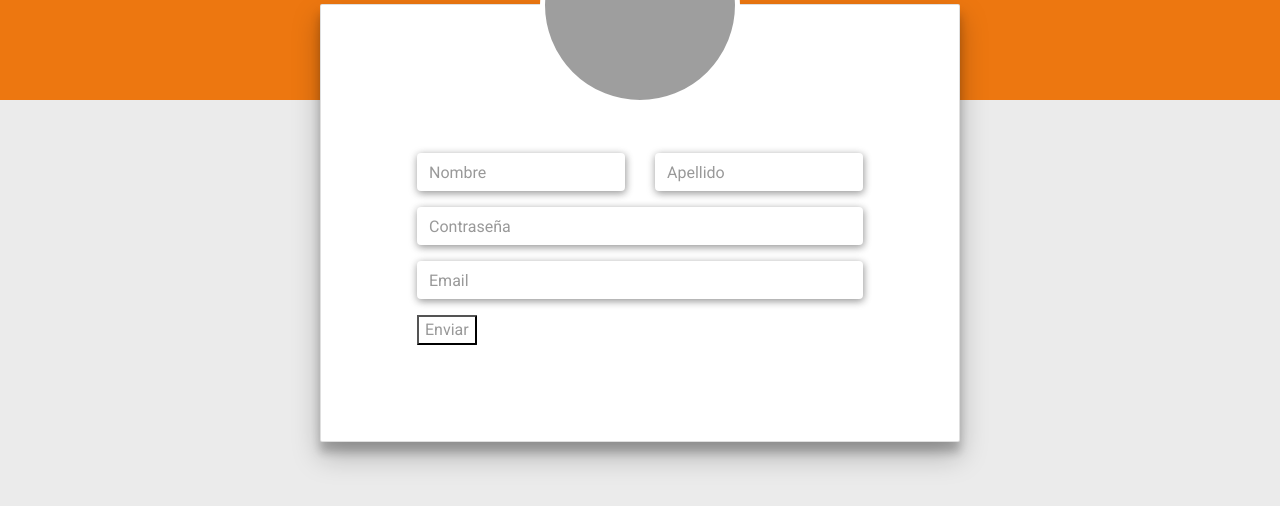
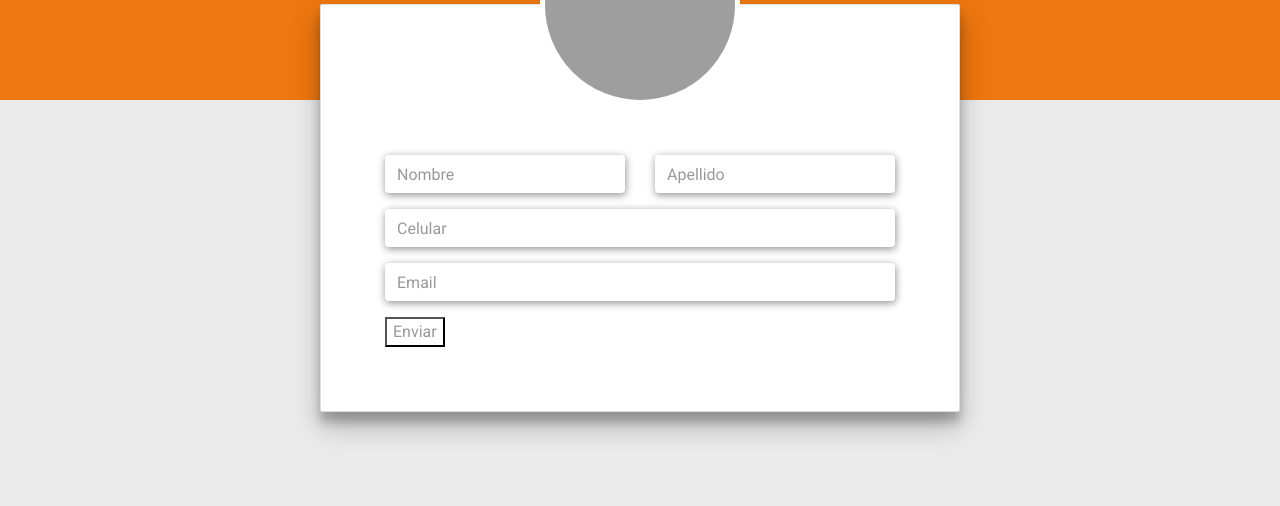
Before and after one commit to LeandroMAcosta/esquelvende, a Django app: template esquelvende/users/templates/edit_user.html in a window 1280 px wide. Shown: the part 196-702 px from the top of the page. Run offline with Django 3.2, Linux system fonts and the light colour scheme; the template is opened without the code that fills it: values that come from a table or form of the project are taken from there, others are empty; some libraries are stand-ins or nearby versions; grey boxes are pictures that could not be loaded.

Commit message:
avanzanding

```diff
--- a/esquelvende/products/static/css/style.css
+++ b/esquelvende/products/static/css/style.css
@@ -157,13 +157,12 @@ button:hover,
   box-shadow: 0 14px 28px rgba(0,0,0,0.25), 0 10px 10px rgba(0,0,0,0.22);
 }
 
-.form-control {
+.input-cstm {
   border: none;
   transition: box-shadow 300ms;
   box-shadow: 1px 2px 7px rgba(0,0,0,0.25), 0px 2px 10px rgba(0,0,0,0.22) !important;
-
 }
 
-.form-control:focus {
+.input-cstm:focus {
   box-shadow: 3px 5px 10px rgba(0,0,0,0.25), 0px 2px 10px rgba(0,0,0,0.22) !important;
 }
--- a/esquelvende/users/forms.py
+++ b/esquelvende/users/forms.py
@@ -60,16 +60,25 @@ class FormEditUser(forms.ModelForm):
         super(FormEditUser, self).__init__(*args, **kwargs)
         # self.fields['first_name'].required = True
         # self.fields['last_name'].required = True
-        self.fields['password'].widget  = forms.PasswordInput(attrs = {'class': 'form-control', 'placeholder': u'Contraseña'})
+        # self.fields['password'].widget  = forms.PasswordInput(attrs = {'class': 'form-control input-cstm', 'placeholder': u'Contraseña'})
         # self.fields['username'].widget  = forms.TextInput(attrs = {'class': 'form-control', 'placeholder': 'Nombre de usuario'})
-        self.fields['first_name'].widget= forms.TextInput(attrs = {'class': 'form-control','placeholder': 'Nombre'})
-        self.fields['last_name'].widget = forms.TextInput(attrs = {'class': 'form-control','placeholder': 'Apellido'})
-        self.fields['email'].widget     = forms.TextInput(attrs = {'class': 'form-control','placeholder': 'Email'})
+        self.fields['first_name'].widget= forms.TextInput(attrs = {'class': 'form-control input-cstm','placeholder': 'Nombre'})
+        self.fields['last_name'].widget = forms.TextInput(attrs = {'class': 'form-control input-cstm','placeholder': 'Apellido'})
+        self.fields['email'].widget     = forms.TextInput(attrs = {'class': 'form-control input-cstm','placeholder': 'Email'})
 
     class Meta:
         model = User
-        fields = ('last_name', 'first_name', 'email', 'password')
+        fields = ('last_name', 'first_name', 'email')
 
+class FormEditUserProfile(forms.ModelForm):
+
+    def __init__(self, *args, **kwargs):
+        super(FormEditUserProfile, self).__init__(*args, **kwargs)
+        self.fields['phone'].widget = forms.TextInput(attrs = {'class': 'form-control input-cstm','placeholder': 'Celular'})
+
+    class Meta:
+        model = UserProfile
+        fields = ('phone',)
 
 class FormAvatar(forms.ModelForm):
 
@@ -79,26 +88,26 @@ class FormAvatar(forms.ModelForm):
         model = UserProfile
         fields = ('avatar',)
 
-    def clean_avatar(self):
-        image_field = self.cleaned_data.get('avatar')
-        image_file = StringIO.StringIO(image_field.read())
-        image = Image.open(image_file)
-        w, h = image.size
-        image = image.resize((w, h), Image.ANTIALIAS)
-        image_file = StringIO.StringIO()
-        image.save(image_file, 'JPEG', quality=90)
-        image_field.file = image_file
-        return image_field
+    # def clean_avatar(self):
+    #     image_field = self.cleaned_data.get('avatar')
+    #     image_file = StringIO.StringIO(image_field.read())
+    #     image = Image.open(image_file)
+    #     w, h = image.size
+    #     image = image.resize((w, h), Image.ANTIALIAS)
+    #     image_file = StringIO.StringIO()
+    #     image.save(image_file, 'JPEG', quality=90)
+    #     image_field.file = image_file
+    #     return image_field
 
 
 class FormLogin(AuthenticationForm):
 
     def __init__(self, *args, **kwargs):
         super(FormLogin, self).__init__(*args, **kwargs)
-        self.fields['username'].widget=forms.TextInput(attrs = {'class': 'form-control',
+        self.fields['username'].widget=forms.TextInput(attrs = {'class': 'form-control input-cstm',
                                                                 'placeholder': 'Nombre de usuario'})
         self.fields['username'].label = ""
 
-        self.fields['password'].widget=forms.PasswordInput(attrs = {'class': 'form-control',
+        self.fields['password'].widget=forms.PasswordInput(attrs = {'class': 'form-control input-cstm',
                                                                     'placeholder': u'Contraseña'})
         self.fields['password'].label = "¿Olvidó su contraseña?"
--- a/esquelvende/users/static/css/users.css
+++ b/esquelvende/users/static/css/users.css
@@ -102,13 +102,8 @@ button.btn-login {
   height: 296px;
 }
 
-#account .content .card{
-  top: 200px;
-  padding-top: 100px!important;
-  width: 40rem;
-}
-
 #account .avatar {
+  background-color: white!important;
   background: no-repeat center;
   width: 200px;
   height: 200px;
@@ -123,10 +118,50 @@ button.btn-login {
   border-color: white;
   border-width: 5px;
 }
+
 #account .avatar-container input[type=file] {
   display: none;
 }
 
+#account .avatar:hover {
+  cursor: pointer;
+}
+
+#account .overlay {
+  position: absolute;
+  top: 0;
+  bottom: 0;
+  left: 0;
+  right: 0;
+  height: 100%;
+  width: 100%;
+  opacity: 0;
+  transition: .5s ease;
+  background-color: rgb(39, 39, 39);
+}
+
+#account .avatar-container:hover .overlay {
+  opacity: .5;
+}
+
+#account .avatar-container .text {
+  color: white;
+  font-size: 60px;
+  position: absolute;
+  top: 50%;
+  left: 50%;
+  -webkit-transform: translate(-50%, -50%);
+  -ms-transform: translate(-50%, -50%);
+  transform: translate(-50%, -50%);
+  text-align: center;
+}
+
+#account .content .card{
+  top: 200px;
+  padding: 4rem;
+  padding-top: 150px!important;
+  width: 40rem;
+}
 /*
 #account .avatar img {
   width: 200;
@@ -153,6 +188,12 @@ button.btn-login {
     position: absolute;
     display: initial;
   }
+
+  #account .card {
+    padding: 3rem!important;
+    width: 100vh!important;
+    height: calc(100vh - 200px)
+  }
 }
 
 @media (max-width: 768px) {
@@ -165,5 +206,4 @@ button.btn-login {
   .bg-grad{
     background-color: white!important;
   }
-
 }
--- /dev/null
+++ b/esquelvende/users/static/js/users.js
@@ -0,0 +1,16 @@
+function readURL(input) {
+  if (input.files && input.files[0]) {
+    var reader = new FileReader();
+
+    reader.onload = function (e) {
+      console.log("La concha de la lora");
+      $('.avatar-container .avatar').css({'backgroundImage': `url(${e.target.result})`});
+    }
+
+    reader.readAsDataURL(input.files[0]);
+  }
+}
+
+$(".avatar-container #id_avatar").change(function () {
+  readURL(this);
+});
--- a/esquelvende/users/templates/edit_user.html
+++ b/esquelvende/users/templates/edit_user.html
@@ -5,7 +5,9 @@
 {% block css %}
 <link rel="stylesheet" href="{% static 'css/users.css' %}">
 {% endblock%}
-
+{% block javascript %}
+<script src="{% static 'js/users.js' %}"></script>
+{% endblock %}
 
 {% block content %}
 
@@ -13,18 +15,14 @@
   <div class="billboard-container ev-orange"></div>
   <div class="content container">
     <div class="row justify-content-center">
-      <div class="card p-5">
-        <div class="p-5">
+      <div class="card">
 
           <div id="my-data">
-
-{% comment %} <input type="file" name="avatar" id="id_avatar" class="avatar rounded-circle" style="background-image: url(/media/{{ user.userprofile.avatar }})">               {% endcomment %}
 
             {% include "form/form-edit-profile.html" %}
 
           </div>
 
-        </div>
       </div>
     </div>
   </div>
--- a/esquelvende/users/templates/form/form-edit-profile.html
+++ b/esquelvende/users/templates/form/form-edit-profile.html
@@ -3,6 +3,9 @@
 
 <div class="avatar-container">
     <label for="id_avatar" class="avatar rounded-circle" style="background-image: url(/media/{{ user.userprofile.avatar }})">
+        <div class="overlay rounded-circle text-center">
+            <div class="text"><i class="fa fa-camera"></i></div>
+        </div>
     </label>
     <input type="file" name="avatar" id="id_avatar">
 </div>
@@ -39,10 +42,10 @@
 </div>
 
     <div class="form-group">
-    {{ form.password }}
+    {{ form_profile.phone }}
     </div>
-    {% if form.password.errors %}
-    {% for error in form.password.errors %}
+    {% if form_profile.phone.errors %}
+    {% for error in form_profile.phone.errors %}
         <div class="alert alert-danger">
     {{ error }}
     </div>
```
Also changed, not shown: esquelvende/users/views.py (+10 -4 lines).
